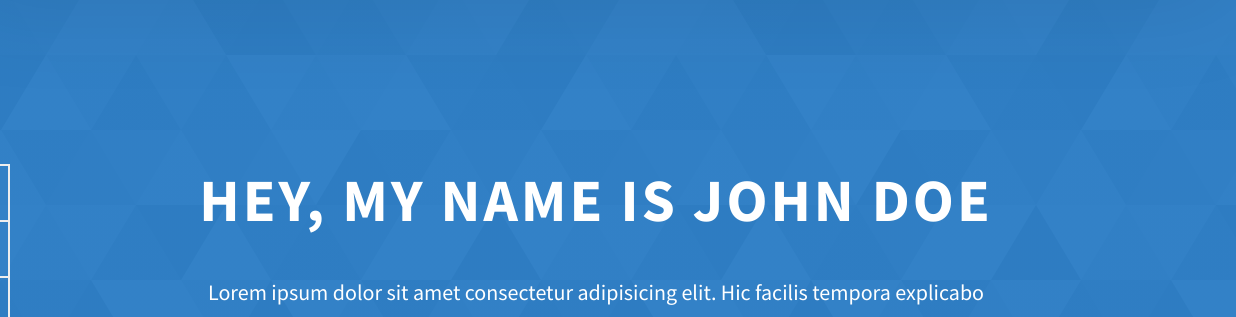
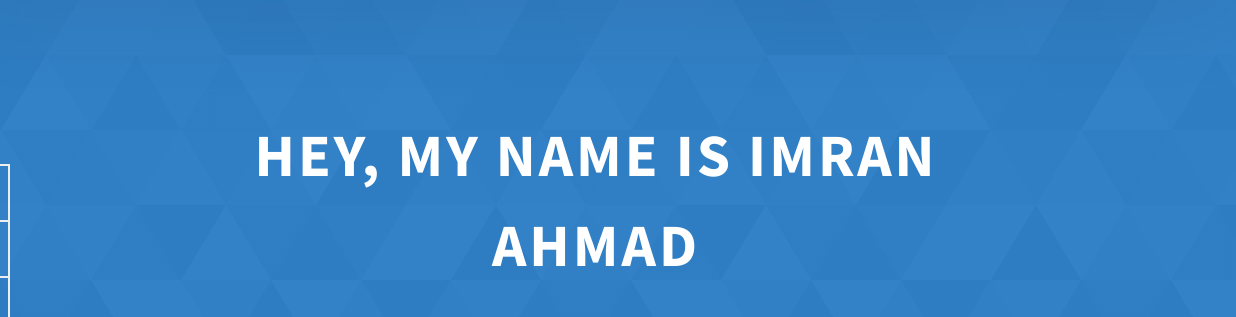
Before and after one commit to imranc07/imran-portfolio, a website: page index.html in a window 1280 px wide. Shown: the part 95-412 px from the top of the page, 44-1280 px from the left. Drawn offline with Linux system fonts and the light colour scheme.

Commit message:
Update index.html

```diff
--- a/index.html
+++ b/index.html
@@ -84,7 +84,7 @@
     </header>
     <section class="home-hero">
       <div class="home-hero__content">
-        <h1 class="heading-primary">Hey, My name is John Doe</h1>
+        <h1 class="heading-primary">Hey, My name is Imran Ahmad</h1>
         <div class="home-hero__info">
           <p class="text-primary">
             Lorem ipsum dolor sit amet consectetur adipisicing elit. Hic facilis
```
